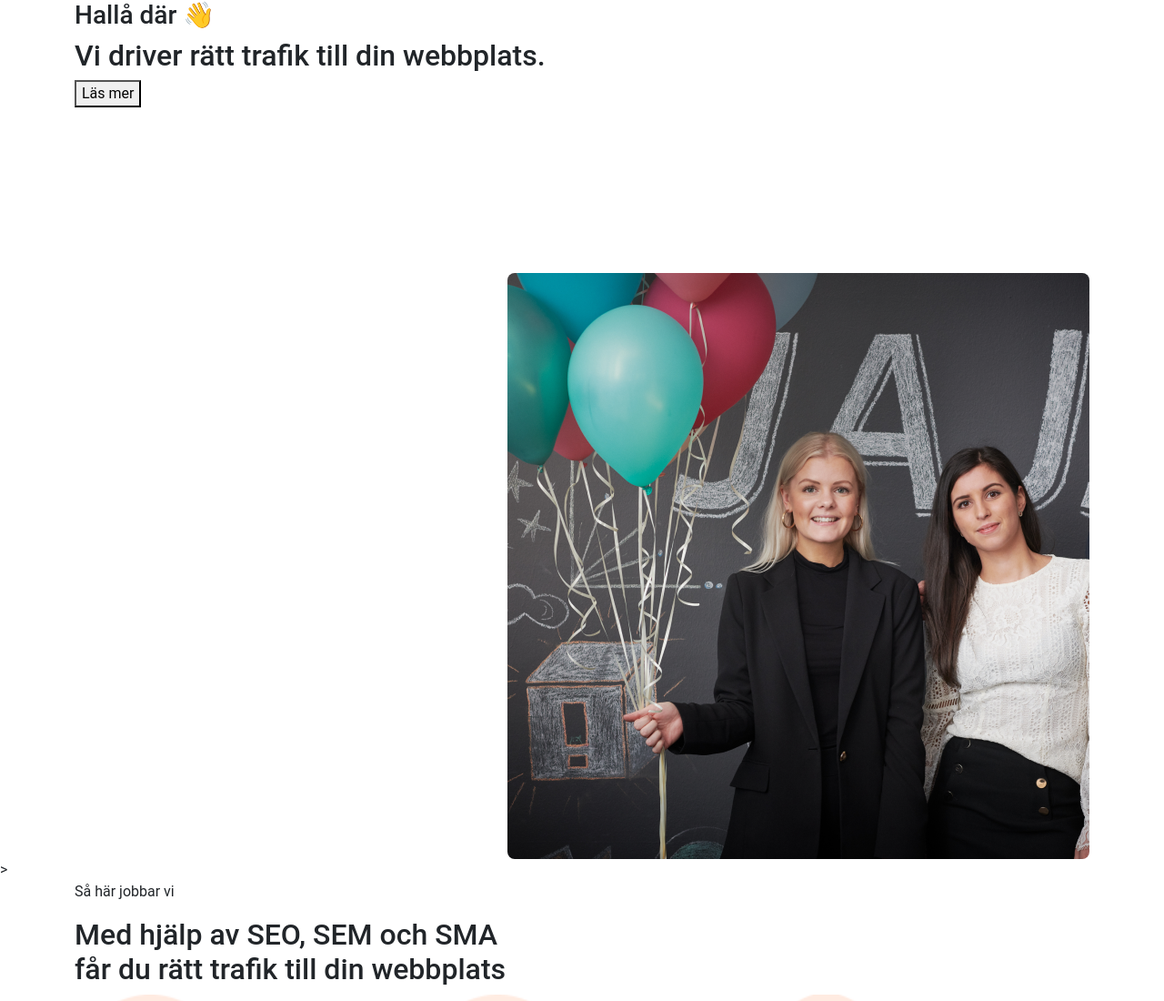
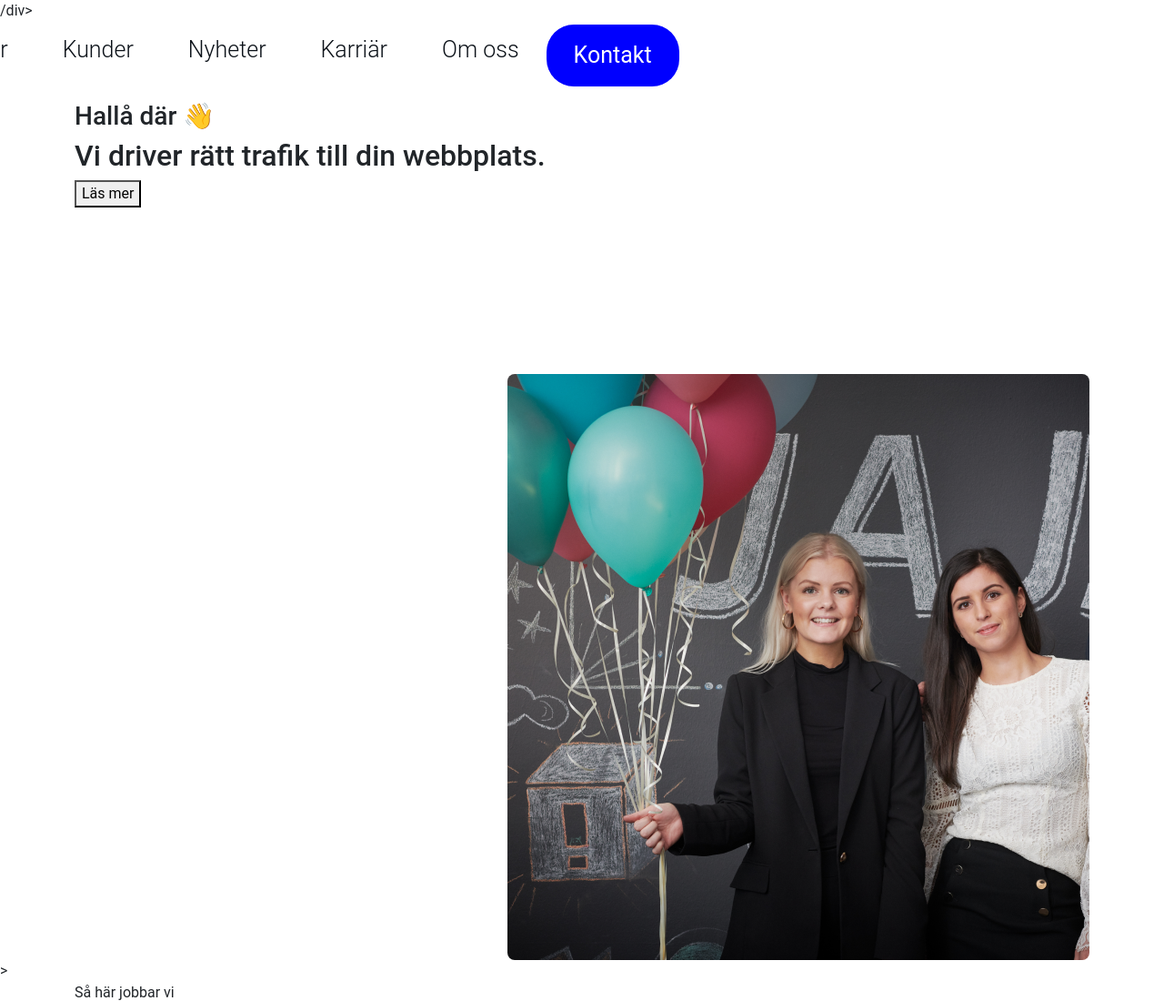
Before and after one commit to Tatel21/ITEL____203, a plain HTML site: page Activity5/index.html in a window 1280 px wide. Shown: the top 1100 px of the page at 91% size. Drawn offline with nearby package versions, Linux system fonts and the light colour scheme.

Commit message:
Update index.html

```diff
--- a/Activity5/index.html
+++ b/Activity5/index.html
@@ -15,6 +15,16 @@
     </head>
 
     <body>
+        /div>
+            <div class="col-md-7">
+              <ul class="d-flex justify-content-end">
+                  <li class="nav-link" button type="button" onclick="alert('Goodmorning!')">Tjänster</li>
+                  <li class="nav-link" button type="button" onclick="alert('have a nice day!')">Kunder</li>
+                  <li class="nav-link" button type="button" onclick="alert('you are doing great!')">Nyheter</li>
+                  <li class="nav-link" button type="button" onclick="alert('Goodjob!')">Karriär</li>
+                  <li class="nav-link" button type="button" onclick="alert('Bless you!')">Om oss</li>
+                  <li class="nav-link1 active" button type="button" onclick="alert('WELCOME!')">Kontakt</button></li>
+              </ul>
 
 
  <div class="collapse navbar-collapse" id="navbarSupportedContent">
```
